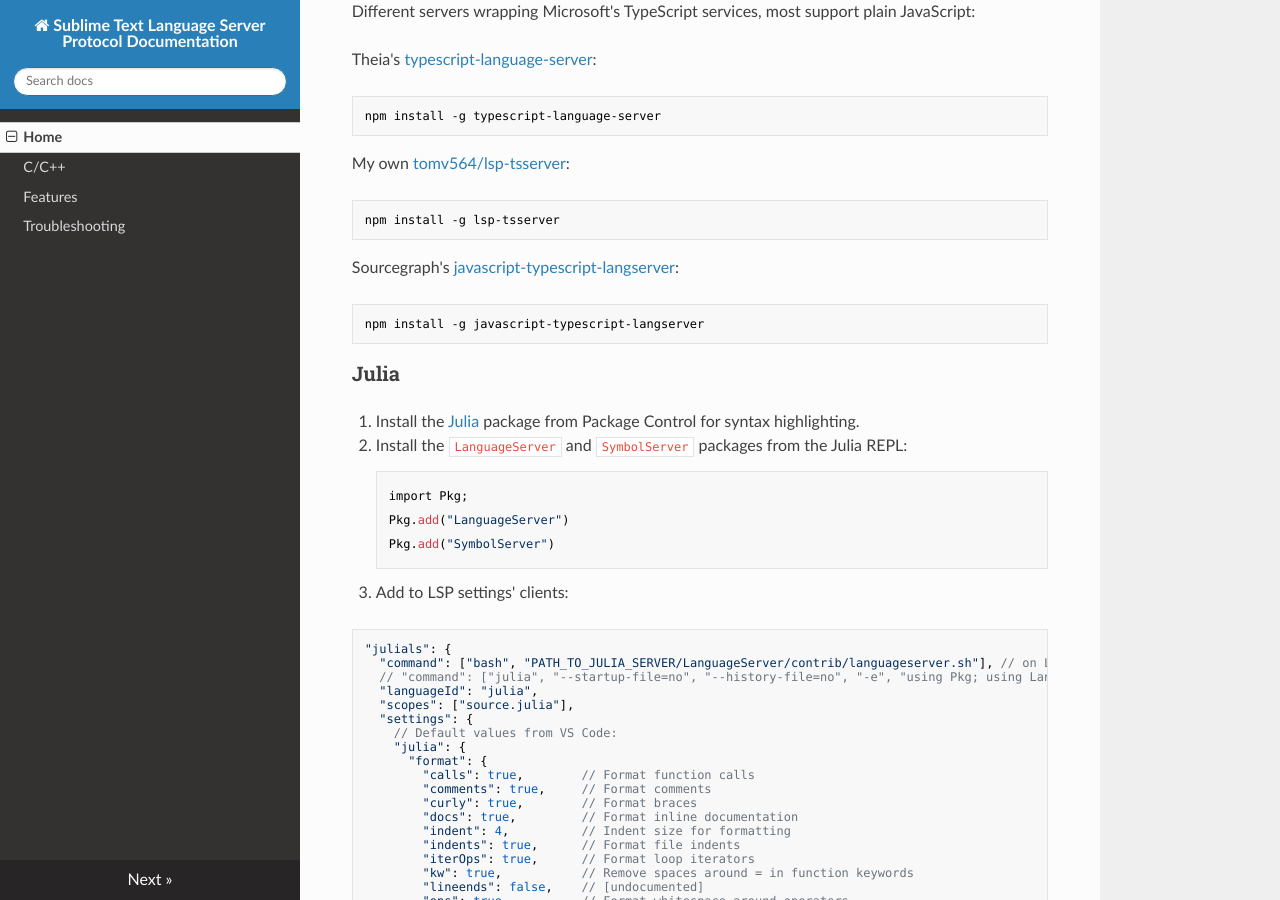
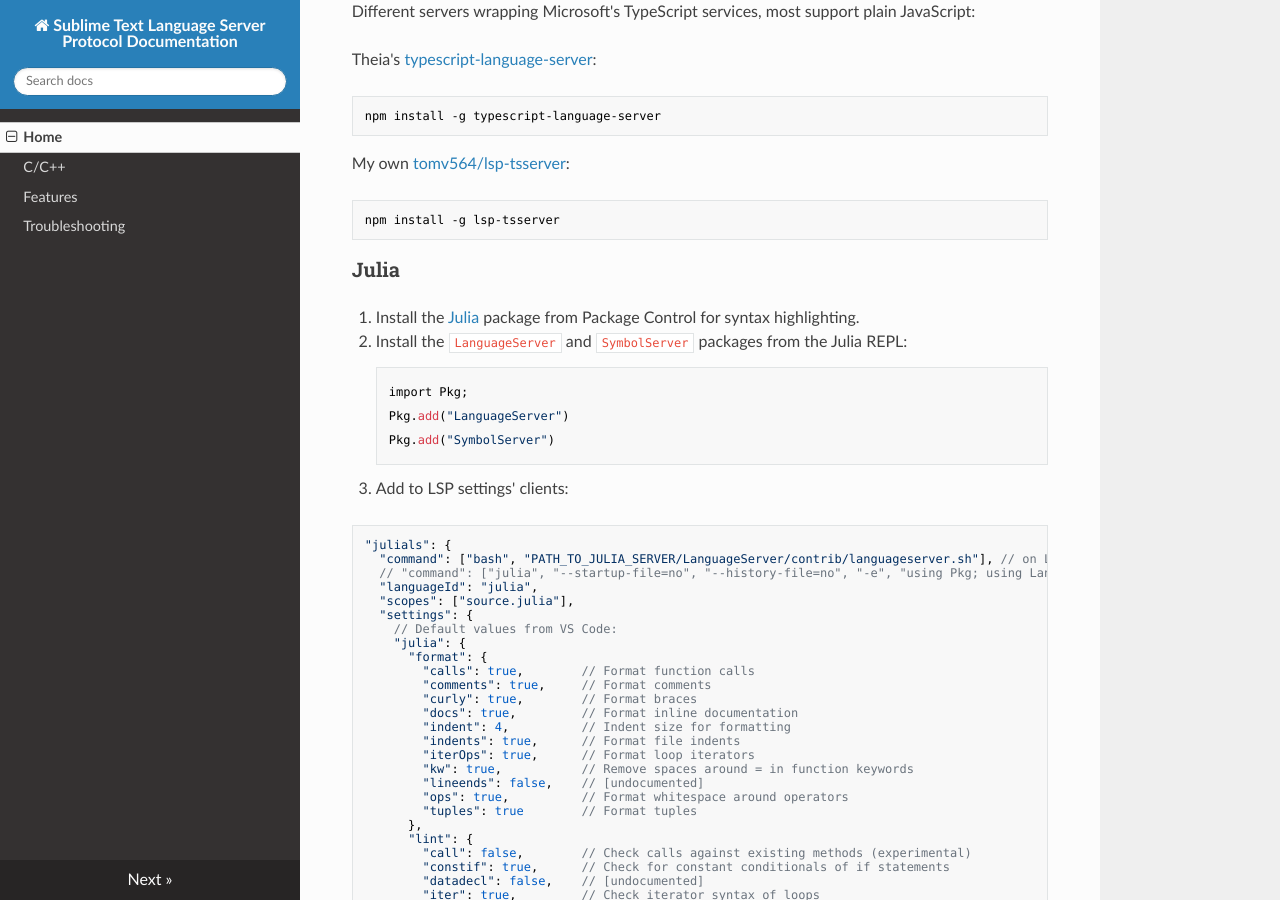
Before and after one commit to sublimelsp/LSP, an MkDocs documentation site: the page built from docs/index.md, in a window 1280 px wide and 900 px high, scrolled down 9676 px. Built offline with MkDocs 1.6.1, drawn with Linux system fonts in a browser that asks for light colours; nearby versions of some CDN libraries.

Commit message:
Remove Sourcegraph's javascript-typescript-langserver
This project is unmaintained: https://github.com/sourcegraph/javascript-typescript-langserver

````diff
--- a/docs/index.md
+++ b/docs/index.md
@@ -485,12 +485,6 @@
 
 ```sh
 npm install -g lsp-tsserver
-```
-
-Sourcegraph's [javascript-typescript-langserver](https://github.com/sourcegraph/javascript-typescript-langserver):
-
-```sh
-npm install -g javascript-typescript-langserver
 ```
 
 ### Julia<a name="julia"></a>
````
